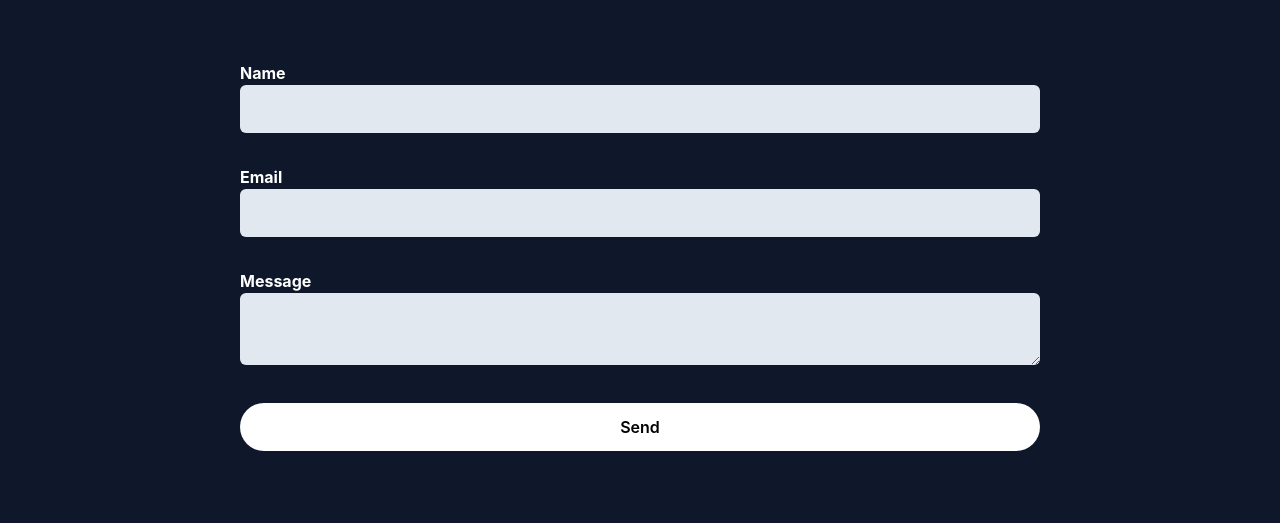
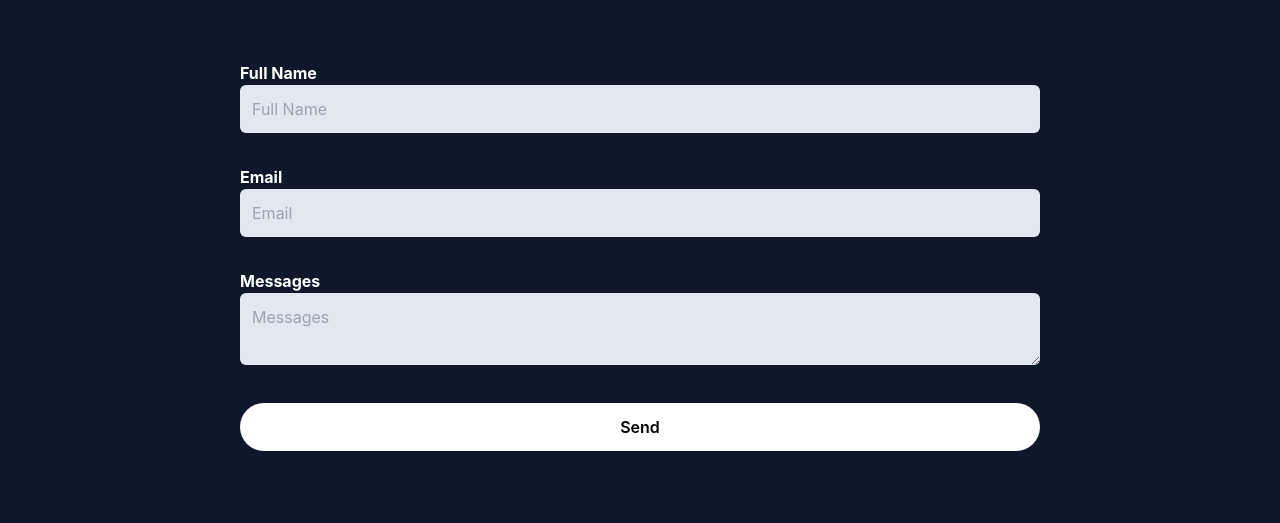
Before and after one commit to josapratama/josapratama.com, a website: page public/index.html in a window 1280 px wide. Shown: the part 2394-2917 px from the top of the page. Drawn offline with Linux system fonts and the light colour scheme.

Commit message:
edit placeholder

```diff
--- a/public/index.html
+++ b/public/index.html
@@ -338,10 +338,11 @@
         <form>
           <div class="w-full lg:w-2/3 lg:mx-auto">
             <div class="w-full px-4 mb-8">
-              <label for="name" class="text-base font-bold">Name</label>
+              <label for="name" class="text-base font-bold">Full Name</label>
               <input
                 type="text"
                 name="name"
+                placeholder="Full Name"
                 id="name"
                 class="w-full bg-slate-200 text-black p-3 rounded-md focus:outline-none focus:ring-purple-600 focus:ring-1 focus:border-sky-400"
               />
@@ -351,15 +352,17 @@
               <input
                 type="email"
                 name="name"
+                placeholder="Email"
                 id="email"
                 class="w-full bg-slate-200 text-black p-3 rounded-md focus:outline-none focus:ring-purple-200 focus:ring-1 focus:border-red-700"
               />
             </div>
             <div class="w-full px-4 mb-8">
-              <label for="message" class="text-base font-bold">Message</label>
+              <label for="message" class="text-base font-bold">Messages</label>
               <textarea
                 type="email"
                 name="name"
+                placeholder="Messages"
                 id="email"
                 class="w-full bg-slate-200 text-black p-3 rounded-md focus:outline-none focus:ring-purple-200 focus:ring-1 focus:border-red-700"
               ></textarea>
```
